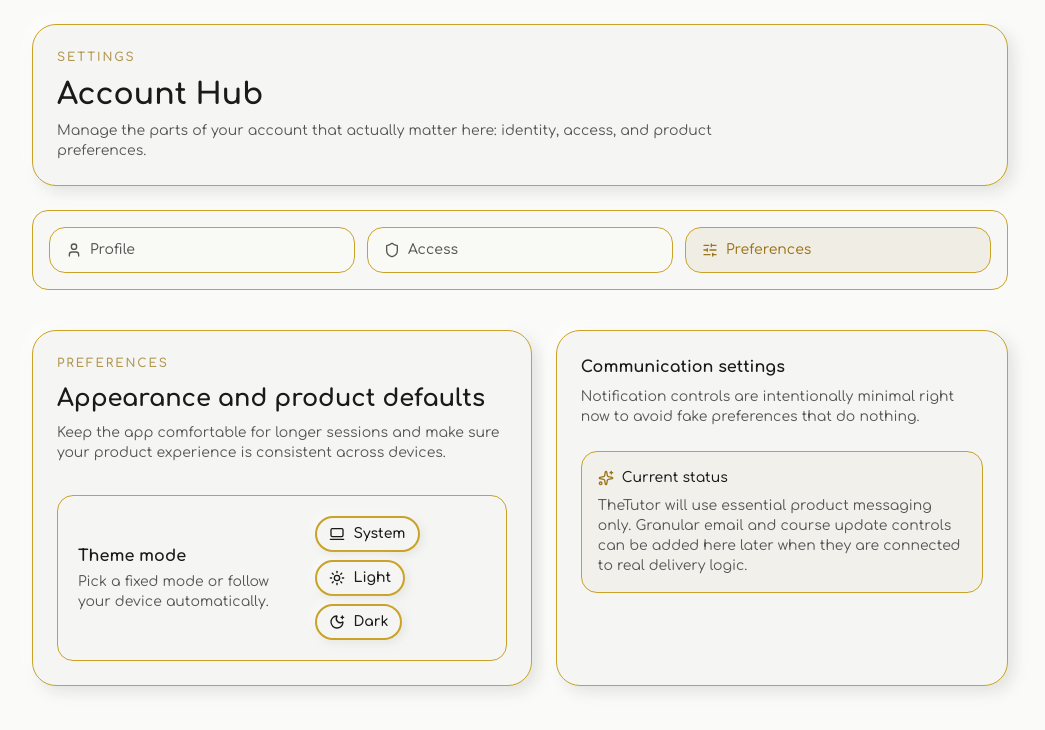
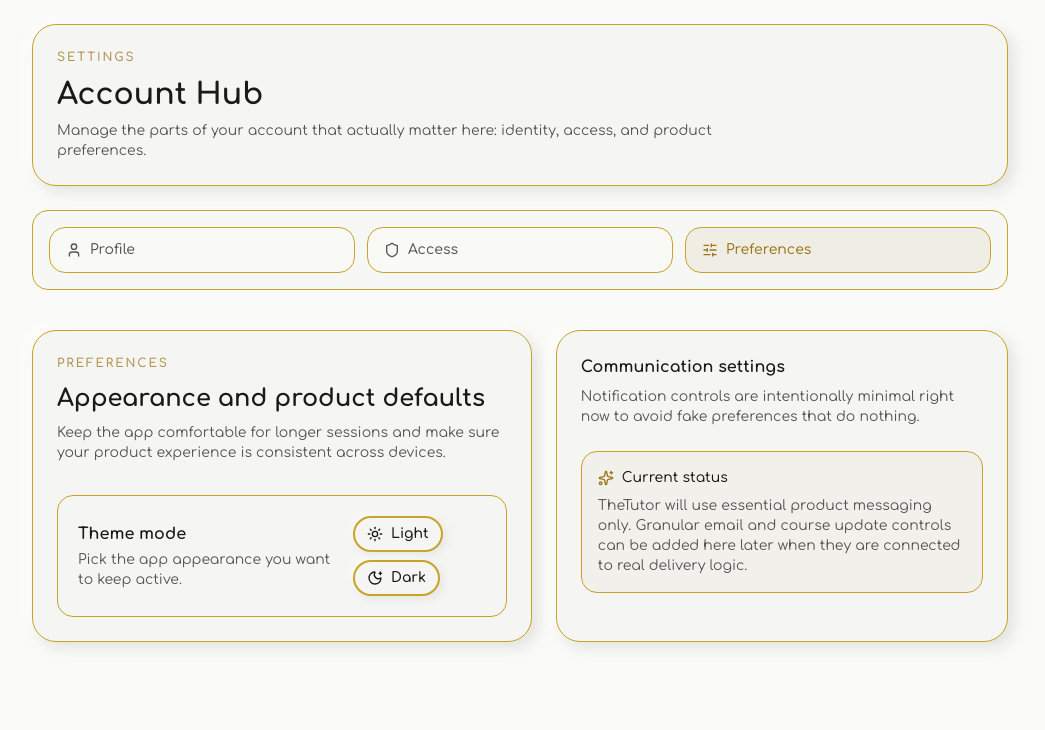
Before and after one commit to TECHIES-V1/TheTutor, a Next.js app in the folder frontend/: page /settings/notifications in a window 1280 px wide. Shown: the top 730 px of the page, without its empty margins (120-1165 px from the left). Built offline with nearby package versions, Linux system fonts and the light colour scheme; no server answers.

Commit message:
refactor(account): streamline dashboard profile and settings experience

```diff
--- a/frontend/src/components/settings/Notifications.tsx
+++ b/frontend/src/components/settings/Notifications.tsx
@@ -1,6 +1,6 @@
 "use client"
 
-import { LaptopMinimal, MoonStar, Sparkles, Sun } from "lucide-react"
+import { MoonStar, Sparkles, Sun } from "lucide-react"
 import { Button } from "@/components/ui/button"
 import { ThemeMode, useThemeMode } from "@/components/providers/ThemeProvider"
 import { api } from "@/lib/api"
@@ -8,9 +8,8 @@ import { api } from "@/lib/api"
 const themeOptions: Array<{
     value: ThemeMode
     label: string
-    icon: typeof LaptopMinimal
+    icon: typeof Sun
 }> = [
-    { value: "system", label: "System", icon: LaptopMinimal },
     { value: "light", label: "Light", icon: Sun },
     { value: "dark", label: "Dark", icon: MoonStar },
 ]
@@ -41,7 +40,7 @@ export function Notifications() {
                         <div>
                             <h5 className="font-medium text-foreground">Theme mode</h5>
                             <p className="mt-1 text-sm text-muted-foreground">
-                                Pick a fixed mode or follow your device automatically.
+                                Pick the app appearance you want to keep active.
                             </p>
                         </div>
                         <div className="flex flex-wrap items-center gap-2">
```
